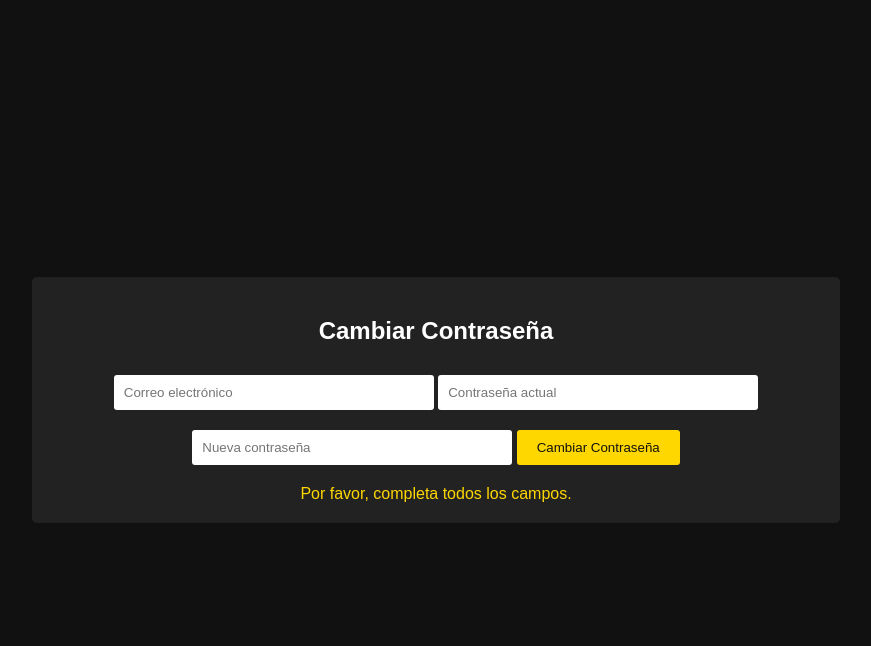
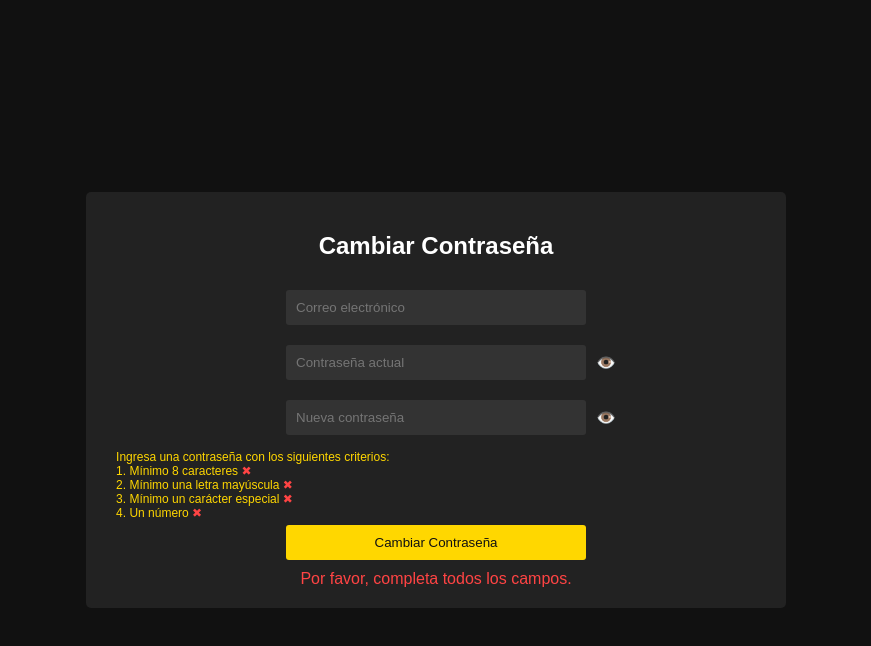
Before and after one commit to seventsport/seventsport.github.io, a plain HTML site: page index.html in a window 1280 px wide. Both pictures are taken after a click on the button "Cambiar Contraseña". Shown: the whole page, without its empty margins (204-1075 px from the left). Drawn offline with Linux system fonts and the light colour scheme.

Commit message:
Agregar botón de ojo y validación de contraseña

```diff
--- a/index.html
+++ b/index.html
@@ -1,128 +1,212 @@
 <!DOCTYPE html>
 <html lang="es">
 <head>
-    <!-- Configuración de codificación de caracteres -->
     <meta charset="UTF-8">
-    <!-- Agregar imagen de icono de la página -->
     <link rel="icon" href="/Sevent-Sport.ico" type="image/ico">
-    <!-- Descripción de la página -->
     <meta name="description" content="Cambiar contraseña de la cuenta de Sevent Sport.">
-    <!-- Configuración para diseño responsivo -->
     <meta name="viewport" content="width=device-width, initial-scale=1.0">
-    <!-- Título de la página -->
     <title>Cambiar Contraseña - Sevent Sport</title>
     <style>
-        /* Estilo general del cuerpo de la página */
         body {
             font-family: Arial, sans-serif;
-            background-color: #111; /* Fondo oscuro */
-            color: #FFFFFF; /* Texto blanco */
+            background-color: #111;
+            color: #FFFFFF;
             display: flex;
-            justify-content: center; /* Centrar contenido horizontalmente */
-            align-items: center; /* Centrar contenido verticalmente */
-            height: 100vh; /* Altura completa de la ventana */
-            margin: 0; /* Sin márgenes */
+            justify-content: center;
+            align-items: center;
+            height: 100vh;
+            margin: 0;
         }
-        /* Estilo del contenedor principal */
         .container {
-            background-color: #222; /* Fondo ligeramente más claro */
-            padding: 20px; /* Espaciado interno */
-            border-radius: 5px; /* Bordes redondeados */
-            text-align: center; /* Centrar texto */
+            background-color: #222;
+            padding: 20px;
+            border-radius: 5px;
+            text-align: center;
         }
-        /* Estilo de los campos de entrada */
         input {
-            margin: 10px 0; /* Espaciado vertical */
-            padding: 10px; /* Espaciado interno */
-            width: 100%; /* Ancho completo */
-            max-width: 300px; /* Ancho máximo */
-            border: none; /* Sin bordes */
-            border-radius: 3px; /* Bordes redondeados */
+            margin: 10px 0;
+            padding: 10px;
+            width: 100%;
+            max-width: 300px;
+            border: none;
+            border-radius: 3px;
+            box-sizing: border-box;
+            background-color: #333;
+            color: #FFD700;
         }
-        /* Estilo del botón */
+        .password-container {
+            position: relative;
+            display: inline-block;
+            width: 100%;
+        }
+        .password-container input {
+            padding-right: 40px; /* Espacio para el botón de ojo */
+        }
+        .toggle-password {
+            position: absolute;
+            right: 10px;
+            top: 50%;
+            transform: translateY(-50%);
+            background: none;
+            border: none;
+            color: #FFD700;
+            cursor: pointer;
+            font-size: 16px;
+            padding: 5px;
+        }
+        .toggle-password:hover {
+            color: #e6c200;
+        }
         button {
-            padding: 10px 20px; /* Espaciado interno */
-            background-color: #FFD700; /* Fondo dorado */
-            color: #111; /* Texto oscuro */
-            border: none; /* Sin bordes */
-            border-radius: 3px; /* Bordes redondeados */
-            cursor: pointer; /* Cambiar cursor al pasar sobre el botón */
+            padding: 10px 20px;
+            background-color: #FFD700;
+            color: #111;
+            border: none;
+            border-radius: 3px;
+            cursor: pointer;
+            width: 100%;
+            max-width: 300px;
         }
-        /* Estilo del botón al pasar el cursor */
         button:hover {
-            background-color: #e6c200; /* Fondo más oscuro */
+            background-color: #e6c200;
         }
-        /* Estilo del mensaje de estado */
         #message {
-            margin-top: 10px; /* Espaciado superior */
-            color: #FFD700; /* Texto dorado */
+            margin-top: 10px;
+            color: #FFD700;
+        }
+        #criteria {
+            font-size: 12px;
+            color: #FFD700;
+            text-align: left;
+            margin: 5px 0;
+            padding-left: 10px;
+        }
+        .valid {
+            color: #00FF00;
+        }
+        .invalid {
+            color: #FF4444;
         }
     </style>
 </head>
 <body>
-    <!-- Contenedor principal -->
     <div class="container">
-        <!-- Título de la página -->
         <h2>Cambiar Contraseña</h2>
-        <!-- Campo para ingresar el correo electrónico -->
         <input type="email" id="email" placeholder="Correo electrónico" required>
-        <!-- Campo para ingresar la contraseña actual -->
-        <input type="password" id="currentPassword" placeholder="Contraseña actual" required>
-        <!-- Campo para ingresar la nueva contraseña -->
-        <input type="password" id="newPassword" placeholder="Nueva contraseña" required>
-        <!-- Botón para ejecutar la función de cambio de contraseña -->
+        <div class="password-container">
+            <input type="password" id="currentPassword" placeholder="Contraseña actual" required>
+            <button type="button" class="toggle-password" onclick="togglePassword('currentPassword')">👁️</button>
+        </div>
+        <div class="password-container">
+            <input type="password" id="newPassword" placeholder="Nueva contraseña" required oninput="validatePassword()">
+            <button type="button" class="toggle-password" onclick="togglePassword('newPassword')">👁️</button>
+        </div>
+        <div id="criteria">
+            Ingresa una contraseña con los siguientes criterios:<br>
+            1. Mínimo 8 caracteres <span id="length" class="invalid">✖</span><br>
+            2. Mínimo una letra mayúscula <span id="uppercase" class="invalid">✖</span><br>
+            3. Mínimo un carácter especial <span id="special" class="invalid">✖</span><br>
+            4. Un número <span id="number" class="invalid">✖</span>
+        </div>
         <button onclick="changePassword()">Cambiar Contraseña</button>
-        <!-- Div para mostrar mensajes de estado -->
         <div id="message"></div>
     </div>
 
     <script>
+        // Función para mostrar/ocultar la contraseña
+        function togglePassword(fieldId) {
+            const passwordField = document.getElementById(fieldId);
+            const toggleBtn = passwordField.nextElementSibling;
+            if (passwordField.type === "password") {
+                passwordField.type = "text";
+                toggleBtn.textContent = "👁️‍🗨️"; // Ojo abierto
+            } else {
+                passwordField.type = "password";
+                toggleBtn.textContent = "👁️"; // Ojo cerrado
+            }
+        }
+
+        // Función para validar los criterios de la nueva contraseña
+        function validatePassword() {
+            const newPassword = document.getElementById('newPassword').value;
+            const length = document.getElementById('length');
+            const uppercase = document.getElementById('uppercase');
+            const special = document.getElementById('special');
+            const number = document.getElementById('number');
+
+            // Validar cada criterio
+            const minLength = newPassword.length >= 8;
+            const hasUpperCase = /[A-Z]/.test(newPassword);
+            const hasSpecial = /[!@#$%^&*()_+\-=\[\]{};':"\\|,.<>/?]/.test(newPassword);
+            const hasNumber = /\d/.test(newPassword);
+
+            // Actualizar indicadores
+            length.className = minLength ? "valid" : "invalid";
+            length.textContent = minLength ? "✔" : "✖";
+            uppercase.className = hasUpperCase ? "valid" : "invalid";
+            uppercase.textContent = hasUpperCase ? "✔" : "✖";
+            special.className = hasSpecial ? "valid" : "invalid";
+            special.textContent = hasSpecial ? "✔" : "✖";
+            number.className = hasNumber ? "valid" : "invalid";
+            number.textContent = hasNumber ? "✔" : "✖";
+
+            // Validar antes de enviar al backend
+            if (!minLength || !hasUpperCase || !hasSpecial || !hasNumber) {
+                document.getElementById('message').innerText = "La nueva contraseña no cumple con los criterios.";
+                document.getElementById('message').style.color = "#FF4444";
+                return false;
+            }
+            return true;
+        }
+
         // Función para cambiar la contraseña
         function changePassword() {
-            // Obtener valores de los campos de entrada
             const email = document.getElementById('email').value;
             const currentPassword = document.getElementById('currentPassword').value;
             const newPassword = document.getElementById('newPassword').value;
-            const messageDiv = document.getElementById('message'); // Div para mostrar mensajes
+            const messageDiv = document.getElementById('message');
 
-            // Validar que todos los campos estén llenos
+            // Validar entradas
             if (!email || !currentPassword || !newPassword) {
-                messageDiv.innerText = "Por favor, completa todos los campos."; // Mostrar mensaje de error
-                return; // Salir de la función
+                messageDiv.innerText = "Por favor, completa todos los campos.";
+                messageDiv.style.color = "#FF4444";
+                return;
             }
 
-            // Enviar solicitud al backend para cambiar la contraseña
-            fetch('http://localhost:3000/change-password', {
-                method: 'POST', // Método HTTP
+            // Validar criterios de la nueva contraseña
+            if (!validatePassword()) {
+                return;
+            }
+
+            // Enviar solicitud al backend en Render
+            fetch('https://sevent-sport-backend.onrender.com/change-password', {
+                method: 'POST',
                 headers: {
-                    'Content-Type': 'application/json', // Tipo de contenido
+                    'Content-Type': 'application/json',
                 },
                 body: JSON.stringify({
-                    email: email, // Correo electrónico
-                    currentPassword: currentPassword, // Contraseña actual
-                    newPassword: newPassword // Nueva contraseña
+                    email: email,
+                    currentPassword: currentPassword,
+                    newPassword: newPassword
                 })
             })
-            .then(response => response.json()) // Convertir respuesta a JSON
+            .then(response => response.json())
             .then(data => {
-                // Verificar si la solicitud fue exitosa
                 if (data.success) {
-                    messageDiv.innerText = "Contraseña actualizada exitosamente."; // Mostrar mensaje de éxito
-                    messageDiv.style.color = "#FFD700"; // Cambiar color del mensaje
-                    // Limpiar los campos del formulario
+                    messageDiv.innerText = "Contraseña actualizada exitosamente.";
+                    messageDiv.style.color = "#FFD700";
+                    // Limpiar el formulario
                     document.getElementById('email').value = '';
                     document.getElementById('currentPassword').value = '';
                     document.getElementById('newPassword').value = '';
                 } else {
-                    // Mostrar mensaje de error del backend
                     messageDiv.innerText = "Error: " + data.message;
-                    messageDiv.style.color = "#FF4444"; // Cambiar color del mensaje a rojo
+                    messageDiv.style.color = "#FF4444";
                 }
             })
             .catch(error => {
-                // Manejar errores de conexión
                 messageDiv.innerText = "Error al conectar con el backend: " + error.message;
-                messageDiv.style.color = "#FF4444"; // Cambiar color del mensaje a rojo
+                messageDiv.style.color = "#FF4444";
             });
         }
     </script>
```
